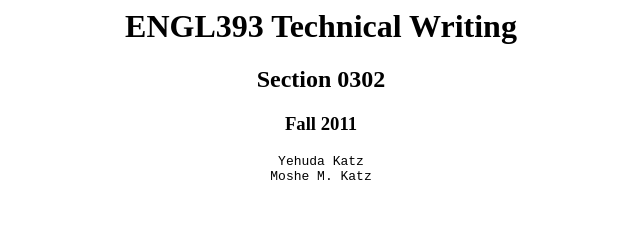
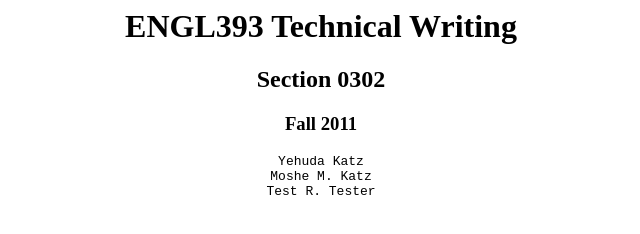
Before and after one commit to ENGL393/engl393.github.com, a plain HTML site: page index.html in a window 1280 px wide. Shown: the full height of the page, 319-959 px from the left. Drawn offline with Linux system fonts and the light colour scheme.

Commit message:
Update index.html

```diff
--- a/index.html
+++ b/index.html
@@ -9,6 +9,7 @@
 <pre>
 Yehuda Katz
 Moshe M. Katz
+Test R. Tester
 
 <!--  Add your name above this line -->
 </pre>
```
